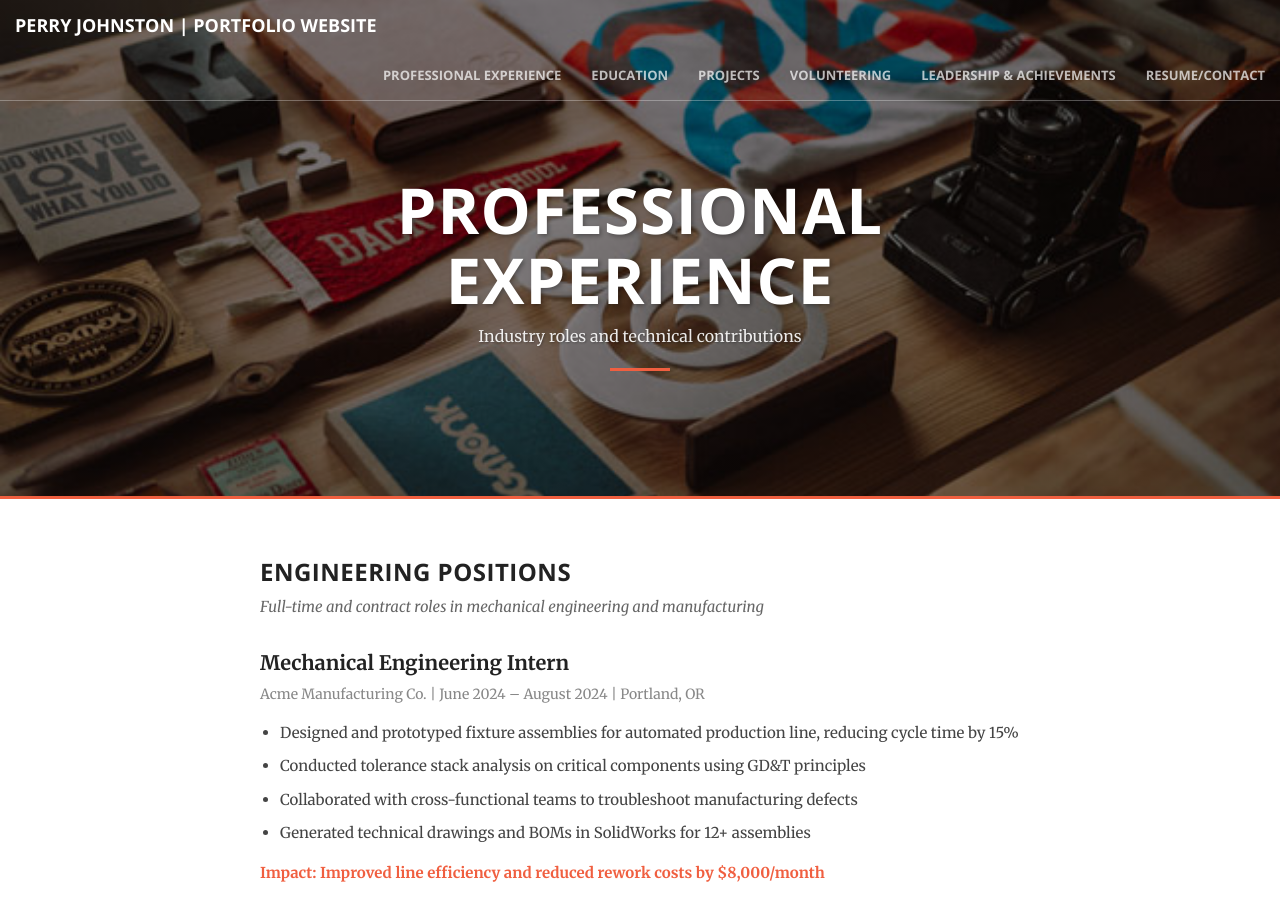
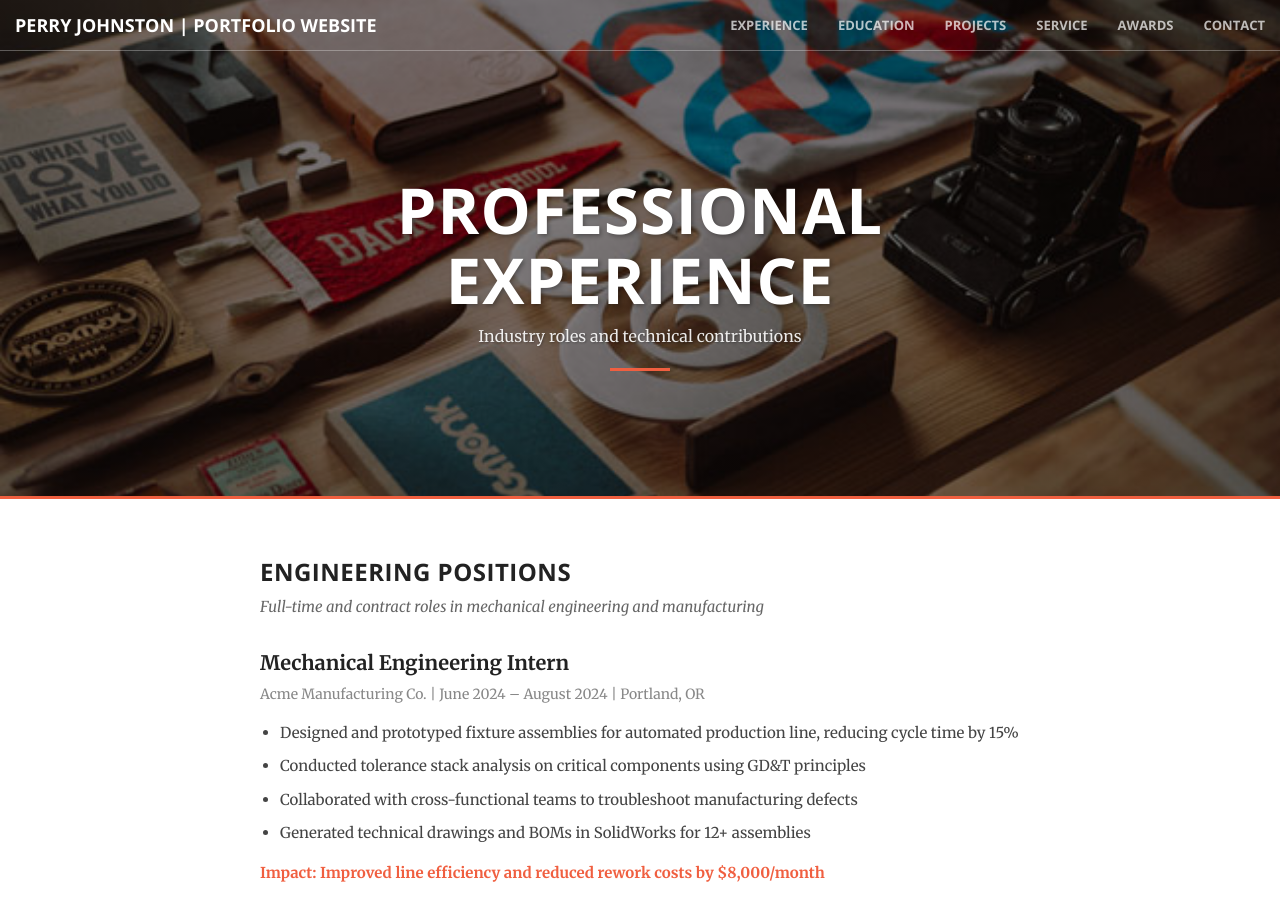
Before and after one commit to perryismyname/perryismyname.github.io, a Jekyll site: the page built from work/index.html, in a window 1280 px wide and 900 px high. Built offline with Jekyll 4.4.1, drawn with Linux system fonts in a browser that asks for light colours.

Commit message:
Update nav.html
Update nav bar

```diff
--- a/_includes/nav.html
+++ b/_includes/nav.html
@@ -8,29 +8,28 @@
                 <span class="icon-bar"></span>
                 <span class="icon-bar"></span>
             </button>
-            <a class="navbar-brand page-scroll" href="#page-top">Perry Johnston | Portfolio Website</a>
+            <a class="navbar-brand" href="/home">Perry Johnston | Portfolio Website</a>
         </div>
-
         <!-- Collect the nav links, forms, and other content for toggling -->
         <div class="collapse navbar-collapse" id="bs-example-navbar-collapse-1">
             <ul class="nav navbar-nav navbar-right">
                 <li>
-                    <a class="page-scroll" href="#about">Professional Experience</a>
+                    <a href="/work">Experience</a>
                 </li>
                 <li>
-                    <a class="page-scroll" href="#services">Education</a>
+                    <a href="/education">Education</a>
                 </li>
                 <li>
-                    <a class="page-scroll" href="#portfolio">Projects</a>
+                    <a href="/projects">Projects</a>
                 </li>
                 <li>
-                    <a class="page-scroll" href="#contact">Volunteering</a>
+                    <a href="/service">Service</a>
                 </li>
                 <li>
-                    <a class="page-scroll" href="#contact">Leadership & Achievements</a>
+                    <a href="/awards">Awards</a>
                 </li>
                 <li>
-                    <a class="page-scroll" href="#contact">Resume/Contact</a>
+                    <a href="/contact">Contact</a>
                 </li>
             </ul>
         </div>
```
